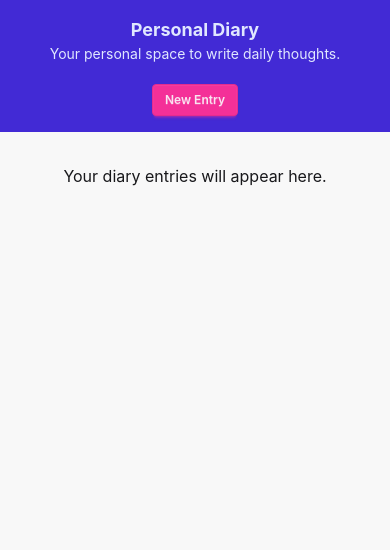
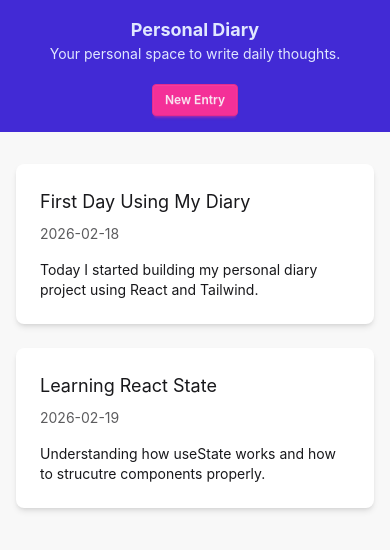
Before and after one commit to guprs/personal-diary, a React (Vite) app: page / in a window 390 px wide. Shown: the top 550 px of the page. Built offline with nearby package versions, Linux system fonts and the light colour scheme.

Commit message:
feat: implement diary entries state and responsive grid layout

```diff
--- a/src/App.jsx
+++ b/src/App.jsx
@@ -1,12 +1,28 @@
+import { useState } from "react"
 import Header from "./components/Header"
 import Home from "./pages/Home"
 
 function App() {
 
+  const [entries, setentries] = useState([
+    {
+      id: 1,
+      title: "First Day Using My Diary",
+      content: "Today I started building my personal diary project using React and Tailwind.",
+      date: "2026-02-18",
+    },
+    {
+      id: 2,
+      title: "Learning React State",
+      content: "Understanding how useState works and how to strucutre components properly.",
+      date: "2026-02-19",
+    }
+  ])
+
   return (
     <div className='min-h-screen bg-base-200'>
       <Header />
-      <Home />
+      <Home entries={entries} />
     </div>
   )
 }
--- /dev/null
+++ b/src/components/DiaryEntry.jsx
@@ -0,0 +1,19 @@
+import React from 'react'
+
+const DiaryEntry = ({ entry }) => {
+    return (
+        <div className='card bg-base-100 shadow-md hover:shadow-lg transition-shadow'>
+            <div className='card-body'>
+
+                <h2 className='card-titles text-lg sm:text-xl'>{entry.title}</h2>
+
+                <p className='text-sm opacity-70'>{entry.date}</p>
+
+                <p className='mt-2 text-sm sm:text-base line-clamp-3'>{entry.content}</p>
+
+            </div>
+        </div>
+    )
+}
+
+export default DiaryEntry
--- a/src/pages/Home.jsx
+++ b/src/pages/Home.jsx
@@ -1,9 +1,15 @@
 import React from 'react'
+import DiaryEntry from '../components/DiaryEntry'
 
-const Home = () => {
+const Home = ({ entries = [] }) => {
   return (
     <div className='max-w-6xl mx-auto px-4 py-8'>
-        <p className='text-center text-base sm:text-lg'>Your diary entries will appear here.</p>
+      {entries.length === 0
+        ? (<p className='text-center text-base sm:text-lg'>No diary entries yet.</p>)
+        : (<div className='grid grid-cols-1 sm:grid-cols-2 lg:grid-cols-3 gap-6'>
+          {entries.map((entry) => (<DiaryEntry key={entry.id} entry={entry} />))}
+          </div>)
+      }
     </div>
   )
 }
```
